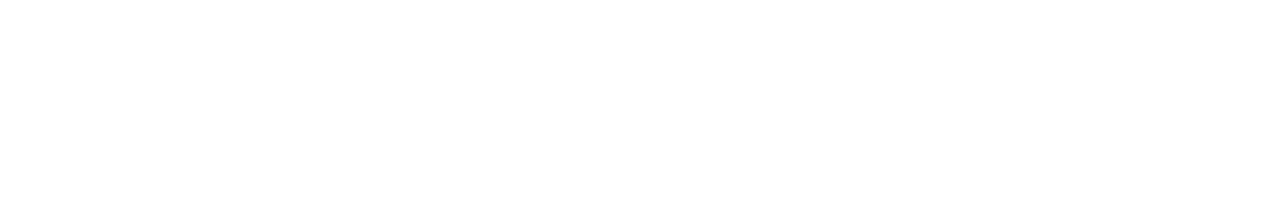
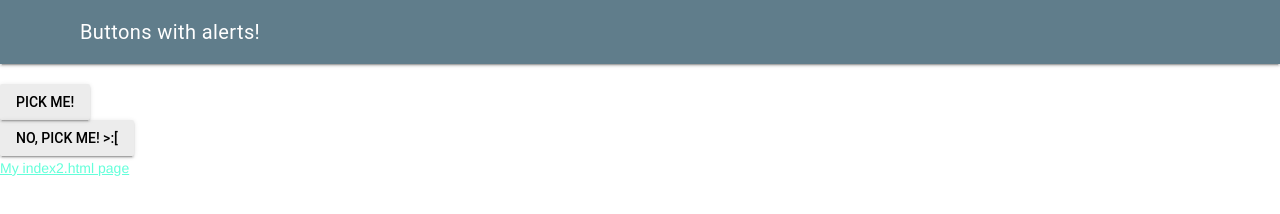
Before and after one commit to zaida-hammel/ICS2O-Unit1-07-HTML-JS-, a plain HTML site: page index2.html in a window 1280 px wide. Drawn offline with nearby package versions, Linux system fonts and the light colour scheme.

Commit message:
added content to index2/html

```diff
--- a/index2.html
+++ b/index2.html
@@ -1,3 +1,47 @@
 <!DOCTYPE html>
 <html lang="en-ca">
+  <head>
+    <meta charset="utf-8">
+    <meta name="description" content="My first webpage, with JavaScript">
+    <meta name="keywords" content="mths, ics2o">
+    <meta name="author" content="Zaida Hammel">
+    <meta name="viewport" content="width=device-width, initial-scale=1.0">
+    <link rel="apple-touch-icon" sizes="180x180" href="apple-touch-icon.png">
+    <link rel="icon" type="image/png" sizes="32x32" href="favicon-32x32.png">
+    <link rel="icon" type="image/png" sizes="16x16" href="favicon-16x16.png">
+    <link rel="manifest" href="site.webmanifest">
+    <link rel="stylesheet" href="https://code.getmdl.io/1.3.0/material.blue_grey-teal.min.css" />
+    <title>My first webpage, with JavaScript</title>
+  </head>
+  <body>
+    <script>
+      function button1() {
+        alert("Thank you for picking me, you've chosen the right button.")
+      }
+      function button2() {
+        alert("Wow, you really picked me? Thank you so much!")
+      }
+    </script>
+    <div class="mdl-layout mdl-js-layout mdl-layout--fixed-header">
+    </div>
+    <div class="mdl-layout mdl-js-layout mdl-layout--fixed-header">
+    </div>
+    <header class = "mdl-layout__header">
+        <div class = "mdl-layout__header-row">
+          <span class = "mdl-layout-title">Buttons with alerts!</span>
+        </div>
+    </header>
+    <br>
+    <!-- Raised button with ripple -->
+      <button onclick="button1()" class="mdl-button mdl-js-button mdl-button--raised mdl-js-ripple-
+      effect">Pick me!</button>
+    <br>
+    <!-- Raised button with ripple -->
+      <button onclick="button2()" class="mdl-button mdl-js-button mdl-button--raised mdl-js-ripple-
+      effect">No, pick me! >:[</button>
+    <br>
+    <p>
+      <a href="./index2.html">My index2.html page</a>
+    </p>
+  </body>
 </html>
```
